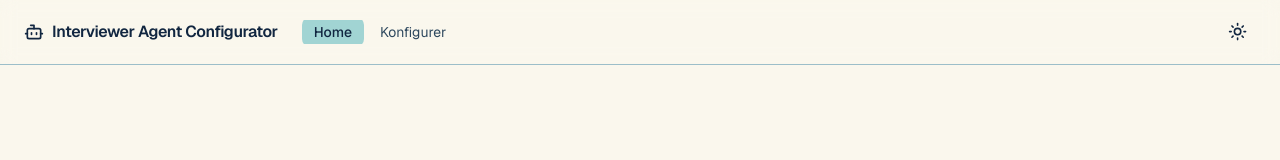
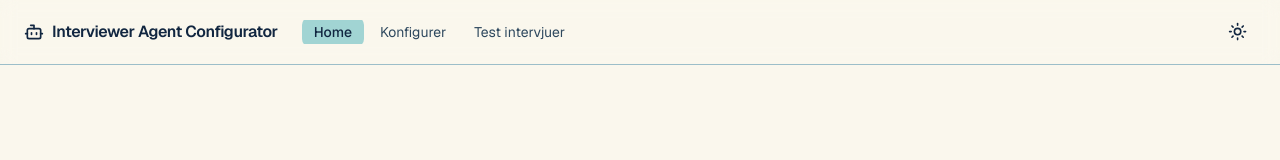
Before and after one commit to IMTEL/team-tdt4290-fall-2026, a Next.js app: page / in a window 1280 px wide. Shown: the top 160 px of the page. Built offline with nearby package versions, Linux system fonts and the light colour scheme; what @mui/material-nextjs would draw is missing.

Commit message:
feat(navbar): link to the test chat

```diff
--- a/src/components/Navbar.tsx
+++ b/src/components/Navbar.tsx
@@ -14,6 +14,7 @@ import styles from './Navbar.module.css';
 const NAV_LINKS: { href: string; label: string }[] = [
   { href: '/', label: 'Home' },
   { href: '/configure', label: 'Konfigurer' },
+  { href: '/test-chat', label: 'Test intervjuer' },
 ];
 
 function isActive(pathname: string, href: string) {
```
